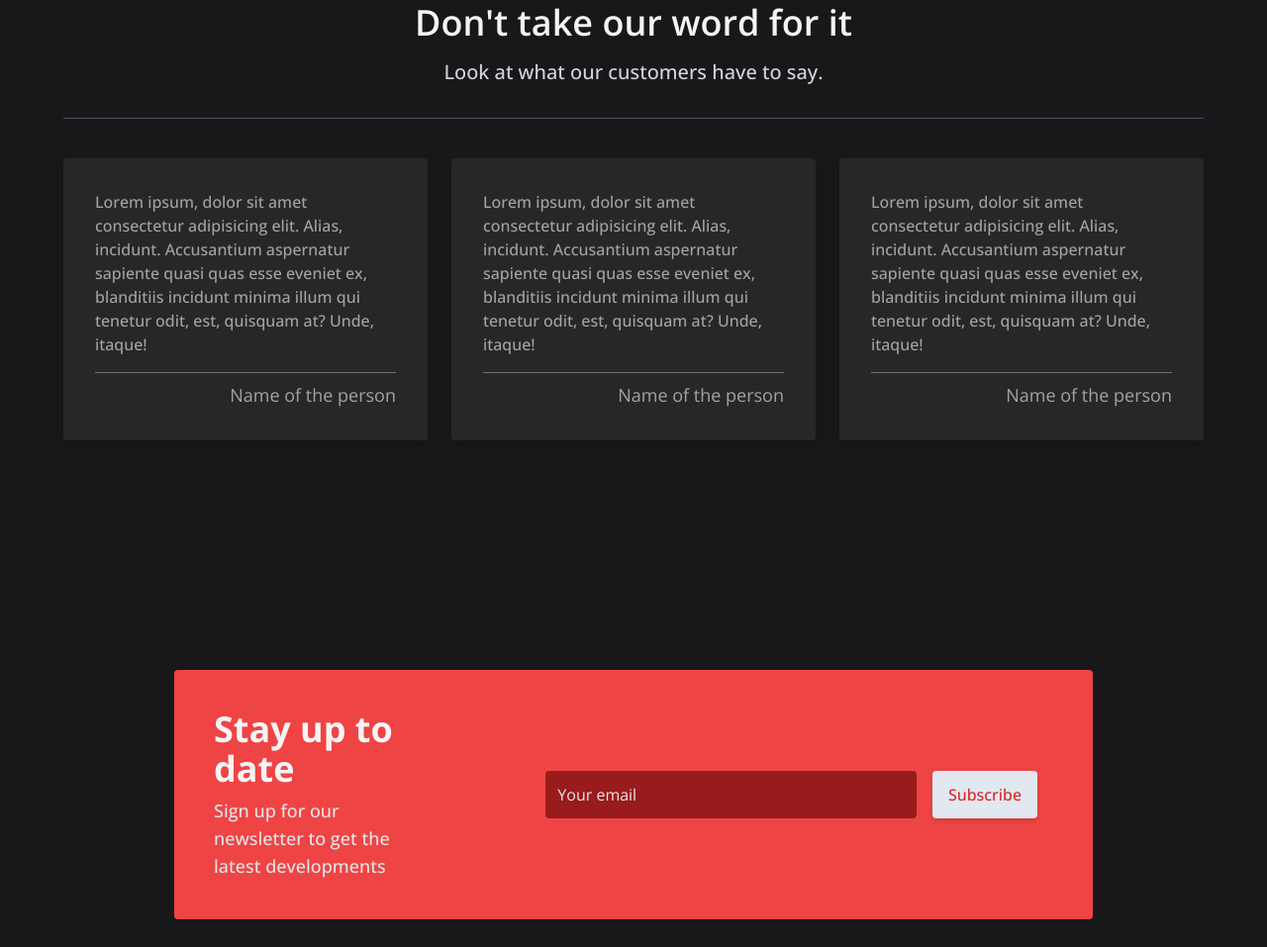
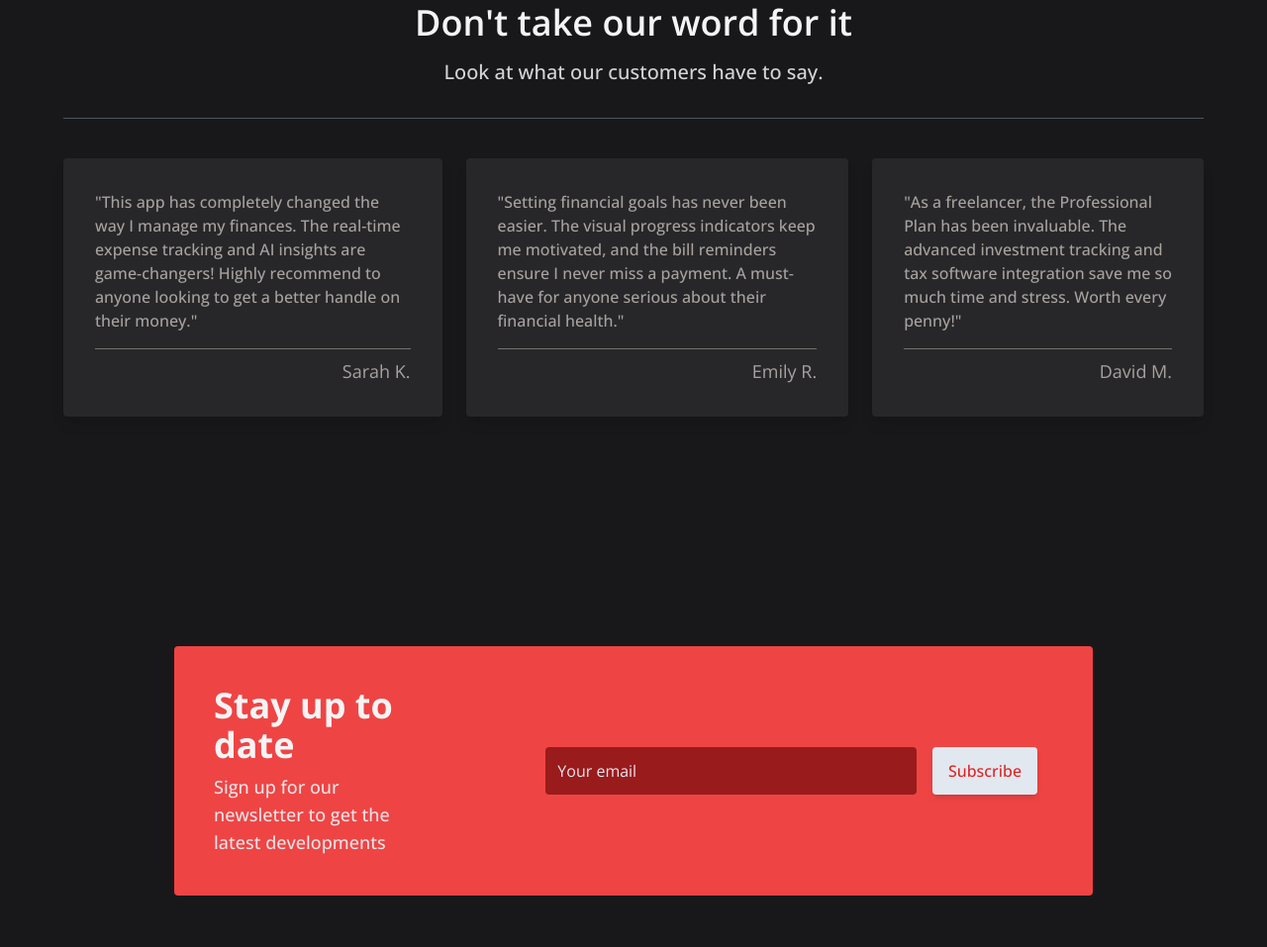
Before and after one commit to jeetbhow/prism-website, a website built with Vite: page index.html in a window 1280 px wide. Shown: the part 4639-5596 px from the top of the page at 99% size. Built offline with nearby package versions, Linux system fonts and the light colour scheme; no server answers.

Commit message:
chore:Add unique text to testimonials

```diff
--- a/index.html
+++ b/index.html
@@ -235,7 +235,7 @@
               everyday expenses.
             </h2>
             <p class="text-center text-lg font-medium text-stone-300">
-              All features of the personal plan
+              All features of the Personal plan
             </p>
             <p class="text-center text-lg font-medium text-stone-300">
               Unlimited account connections
@@ -477,40 +477,33 @@
             <p
               class="border-b border-stone-500 pb-4 font-medium text-stone-400"
             >
-              Lorem ipsum, dolor sit amet consectetur adipisicing elit. Alias,
-              incidunt. Accusantium aspernatur sapiente quasi quas esse eveniet
-              ex, blanditiis incidunt minima illum qui tenetur odit, est,
-              quisquam at? Unde, itaque!
+              "This app has completely changed the way I manage my finances. The
+              real-time expense tracking and AI insights are game-changers!
+              Highly recommend to anyone looking to get a better handle on their
+              money."
             </p>
-            <h2 class="pt-2 text-right text-lg text-stone-400">
-              Name of the person
-            </h2>
+            <h2 class="pt-2 text-right text-lg text-stone-400">Sarah K.</h2>
           </div>
           <div class="testimonial-card">
             <p
               class="border-b border-stone-500 pb-4 font-medium text-stone-400"
             >
-              Lorem ipsum, dolor sit amet consectetur adipisicing elit. Alias,
-              incidunt. Accusantium aspernatur sapiente quasi quas esse eveniet
-              ex, blanditiis incidunt minima illum qui tenetur odit, est,
-              quisquam at? Unde, itaque!
+              "Setting financial goals has never been easier. The visual
+              progress indicators keep me motivated, and the bill reminders
+              ensure I never miss a payment. A must-have for anyone serious
+              about their financial health."
             </p>
-            <h2 class="pt-2 text-right text-lg text-stone-400">
-              Name of the person
-            </h2>
+            <h2 class="pt-2 text-right text-lg text-stone-400">Emily R.</h2>
           </div>
           <div class="testimonial-card">
             <p
               class="border-b border-stone-500 pb-4 font-medium text-stone-400"
             >
-              Lorem ipsum, dolor sit amet consectetur adipisicing elit. Alias,
-              incidunt. Accusantium aspernatur sapiente quasi quas esse eveniet
-              ex, blanditiis incidunt minima illum qui tenetur odit, est,
-              quisquam at? Unde, itaque!
+              "As a freelancer, the Professional Plan has been invaluable. The
+              advanced investment tracking and tax software integration save me
+              so much time and stress. Worth every penny!"
             </p>
-            <h2 class="pt-2 text-right text-lg text-stone-400">
-              Name of the person
-            </h2>
+            <h2 class="pt-2 text-right text-lg text-stone-400">David M.</h2>
           </div>
         </div>
       </div>
--- a/style.css
+++ b/style.css
@@ -11,7 +11,7 @@
 }
 
 .testimonial-card {
-  @apply rounded bg-zinc-800 p-8 shadow-lg;
+  @apply flex flex-col justify-center rounded bg-zinc-800 p-8 shadow-lg;
 }
 
 .pricing-tab {
```
